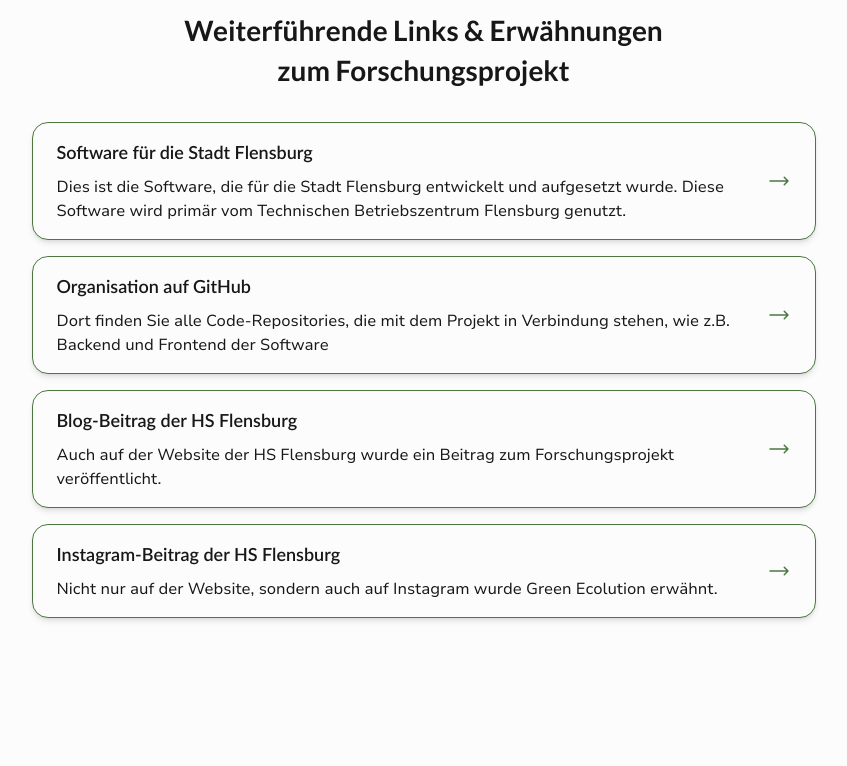
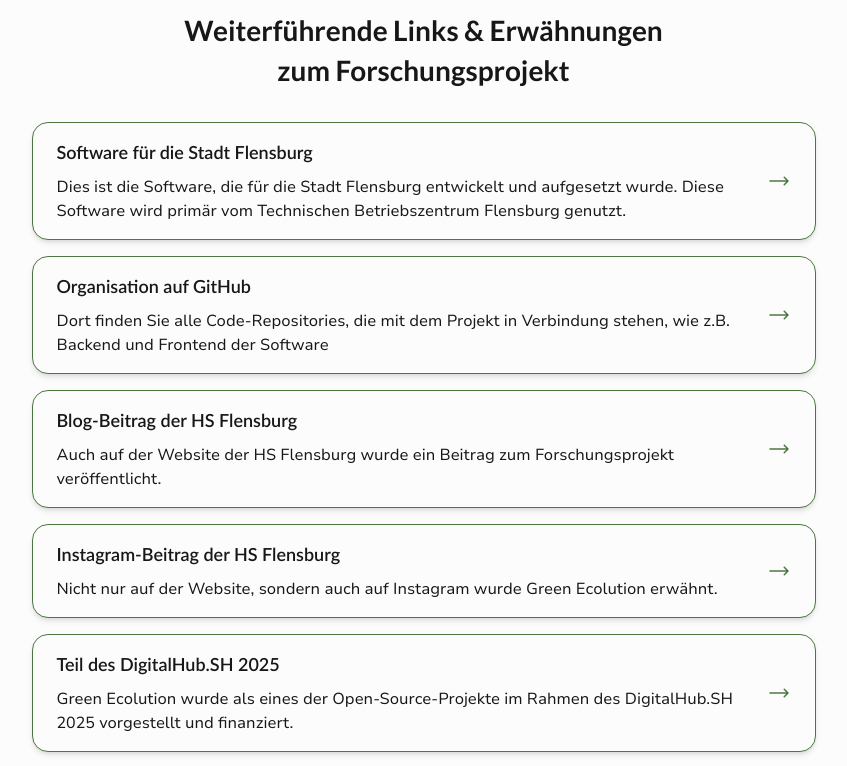
Before and after one commit to green-ecolution/project-website, a React (Vite) app: page /projekt in a window 1280 px wide. Shown: the part 3029-3795 px from the top of the page, without its empty margins (209-1056 px from the left). Built offline with nearby package versions, Linux system fonts and the light colour scheme.

Commit message:
feat: add new links to further links

```diff
--- a/src/tsx/components/sections/FurhterLinks.tsx
+++ b/src/tsx/components/sections/FurhterLinks.tsx
@@ -23,6 +23,18 @@
       subLabel:
         'Nicht nur auf der Website, sondern auch auf Instagram wurde Green Ecolution erwähnt.',
       url: 'https://www.instagram.com/hochschuleflensburg/p/DA3aCgaPqoq/',
+    },
+    {
+      label: 'Teil des DigitalHub.SH 2025',
+      subLabel:
+        'Green Ecolution wurde als eines der Open-Source-Projekte im Rahmen des DigitalHub.SH 2025 vorgestellt und finanziert.',
+      url: 'https://www.schleswig-holstein.de/DE/landesregierung/ministerien-behoerden/I/Presse/PI/2025/cds/251014_cds_open-source-projekte?nn=a3865cbf-b1fb-4b2f-bc47-f7ac05f3f7b5',
+    },
+    {
+      label: 'Pressemitteilung der Stadt Flensburg',
+      subLabel:
+        'Auch die Stadt Flensburg berichtete über Green Ecolution und die Bedeutung des Projekts für ein nachhaltiges Stadtmanagement.',
+      url: 'https://www.presse-service.de/data.aspx/static/1200128.html',
     },
   ]
 
```
